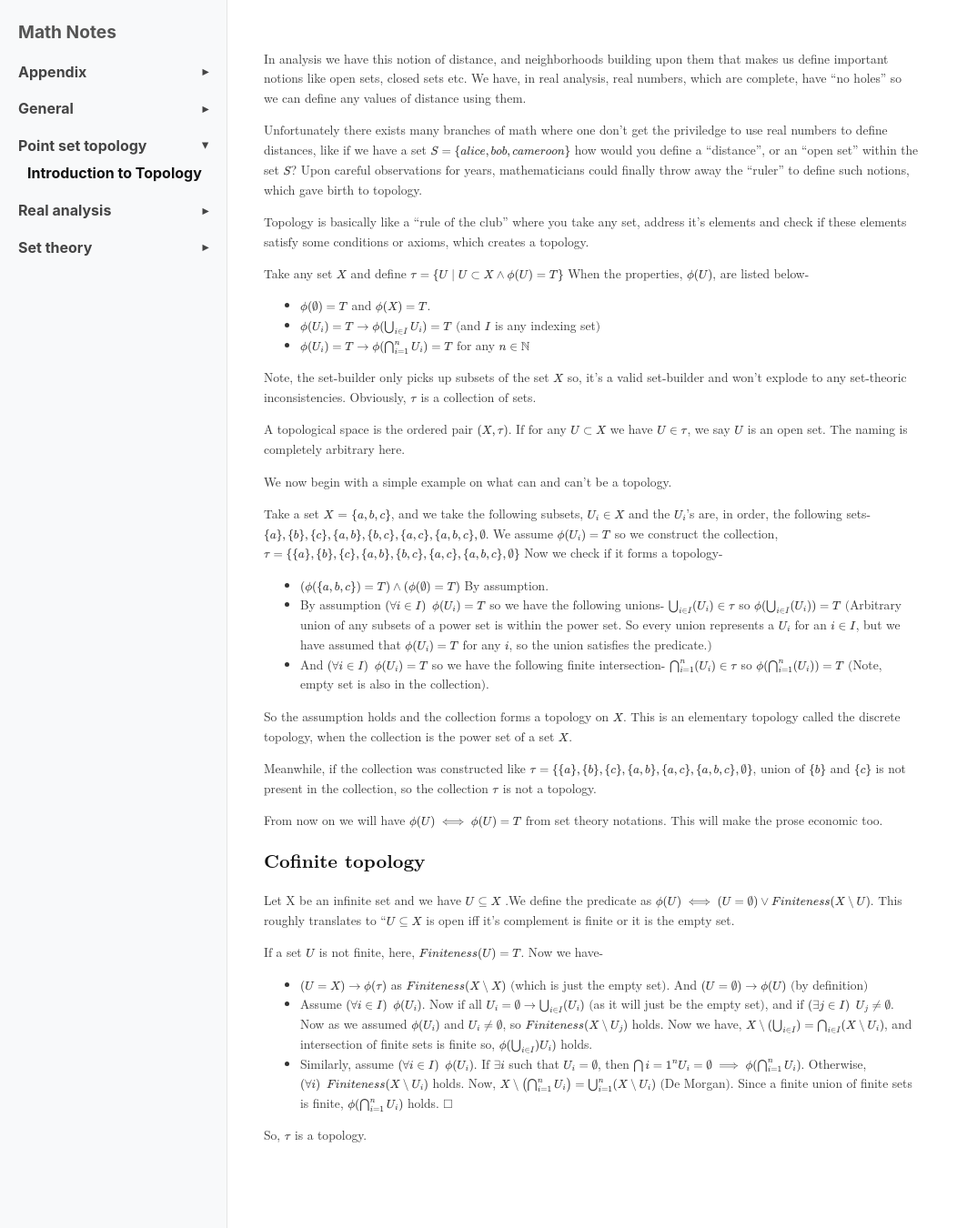
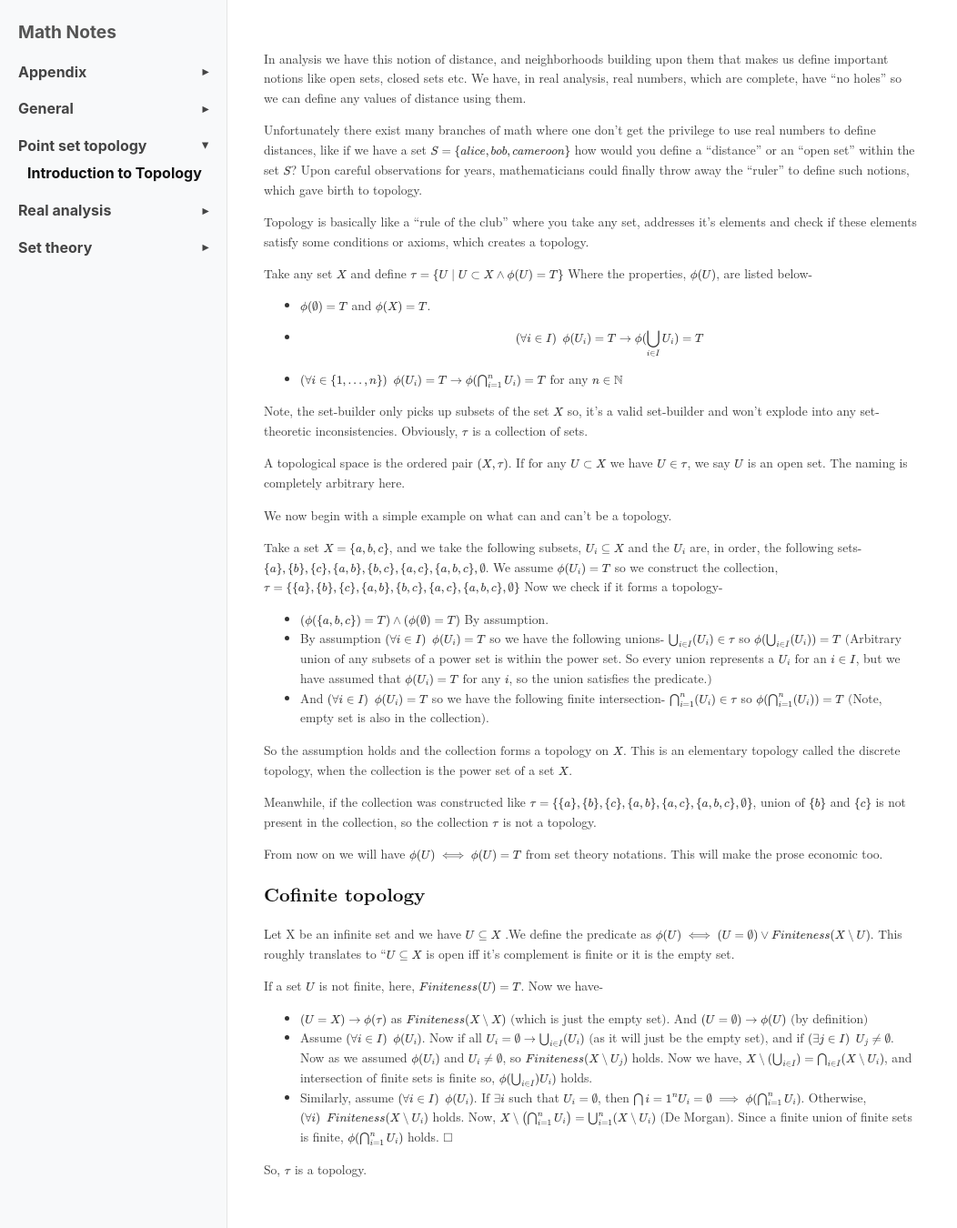
Before and after one commit to Nasif-Abdullah/Math, a Jekyll site: the page built from Point-Set Topology/Introduction.md, in a window 1280 px wide and 1350 px high. Shown: the whole window at 91% size, without its empty margins (0-1052 px from the left). Built offline with Jekyll 4.4.1, drawn with Linux system fonts in a browser that asks for light colours; some web fonts are replaced.

Commit message:
Update Introduction.md

```diff
--- a/Point-Set Topology/Introduction.md
+++ b/Point-Set Topology/Introduction.md
@@ -5,23 +5,23 @@ title: Introduction to Topology
 
 In analysis we have this notion of distance, and neighborhoods building upon them that makes us define important notions like open sets, closed sets etc. We have, in real analysis, real numbers, which are complete, have "no holes" so we can define any values of distance using them.
 
-Unfortunately there exists many branches of math where one don't get the priviledge to use real numbers to define distances, like if we have a set $$S = \{alice, bob, cameroon\}$$ how would you define a "distance", or an "open set" within the set $$S$$? Upon careful observations for years, mathematicians could finally throw away the "ruler" to define such notions, which gave birth to topology.
+Unfortunately there exist many branches of math where one don't get the privilege to use real numbers to define distances, like if we have a set $$S = \{alice, bob, cameroon\}$$ how would you define a "distance" or an "open set" within the set $$S$$? Upon careful observations for years, mathematicians could finally throw away the "ruler" to define such notions, which gave birth to topology.
 
-Topology is basically like a "rule of the club" where you take any set, address it's elements and check if these elements satisfy some conditions or axioms, which creates a topology.
+Topology is basically like a "rule of the club" where you take any set, addresses it's elements and check if these elements satisfy some conditions or axioms, which creates a topology.
 
-Take any set $$X$$ and define $$\tau = \{U \mid U \subset X \wedge \phi(U) = T\}$$ When the properties, $$\phi(U)$$, are listed below-
+Take any set $$X$$ and define $$\tau = \{U \mid U \subset X \wedge \phi(U) = T\}$$ Where the properties, $$\phi(U)$$, are listed below-
 
  - $$\phi(\emptyset) = T$$ and $$\phi(X) = T$$.
- - $$\phi(U_i) = T \rightarrow \phi(\bigcup_{i \in I} U_{i}) = T$$ (and $$I$$ is any indexing set)
- - $$\phi(U_i) = T \rightarrow \phi(\bigcap_{i=1}^{n} U_{i}) = T$$ for any $$n \in \mathbb{N}$$
+ - $$(\forall i \in I) \ \ \phi(U_i) = T \rightarrow \phi(\bigcup_{i \in I} U_{i}) = T$$
+ - $$(\forall i \in \{1,...,n\}) \ \ \phi(U_i) = T \rightarrow \phi(\bigcap_{i=1}^{n} U_{i}) = T$$ for any $$n \in \mathbb{N}$$
 
-Note, the set-builder only picks up subsets of the set $$X$$ so, it's a valid set-builder and won't explode to any set-theoric inconsistencies. Obviously, $$\tau$$ is a collection of sets.
+Note, the set-builder only picks up subsets of the set $$X$$ so, it's a valid set-builder and won't explode into any set-theoretic inconsistencies. Obviously, $$\tau$$ is a collection of sets.
 
 A topological space is the ordered pair $$(X, \tau)$$. If for any $$U \subset X$$ we have $$U \in \tau$$, we say $$U$$ is an open set. The naming is completely arbitrary here.
 
 We now begin with a simple example on what can and can't be a topology.
 
-Take a set $$X$$ = $$\{a,b,c\}$$, and we take the following subsets, $$U_i \in X$$ and the $$U_i$$'s are, in order, the following sets- $$\{a\}, \{b\}, \{c\}, \{a,b\}, \{b,c\}, \{a,c\}, \{a,b,c\}, \emptyset$$. We assume $$\phi(U_i) = T$$ so we construct the collection, $$\tau = \{\{a\}, \{b\}, \{c\}, \{a,b\}, \{b,c\}, \{a,c\}, \{a,b,c\}, \emptyset\}$$ Now we check if it forms a topology-
+Take a set $$X = \{a,b,c\}$$, and we take the following subsets, $$U_i \subseteq X$$ and the $$U_i$$ are, in order, the following sets- $$\{a\}, \{b\}, \{c\}, \{a,b\}, \{b,c\}, \{a,c\}, \{a,b,c\}, \emptyset$$. We assume $$\phi(U_i) = T$$ so we construct the collection, $$\tau = \{\{a\}, \{b\}, \{c\}, \{a,b\}, \{b,c\}, \{a,c\}, \{a,b,c\}, \emptyset\}$$ Now we check if it forms a topology-
 
  - $$(\phi(\{a,b,c\}) = T) \wedge (\phi(\emptyset) = T)$$ By assumption.
  - By assumption $$(\forall i \in I) \ \ \phi(U_i) = T$$ so we have the following unions- $$\bigcup_{i \in I} (U_i) \in \tau$$ so $$\phi(\bigcup_{i \in I} (U_i)) = T$$ (Arbitrary union of any subsets of a power set is within the power set. So every union represents a $$U_i$$ for an $$i \in I$$, but we have assumed that $$\phi(U_i) = T$$ for any $$i$$, so the union satisfies the predicate.)
```
